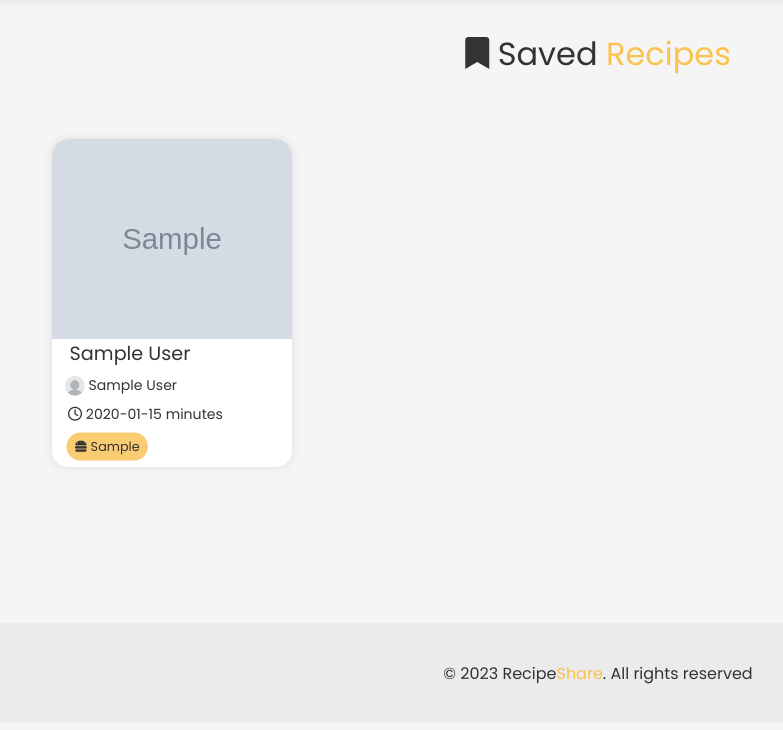
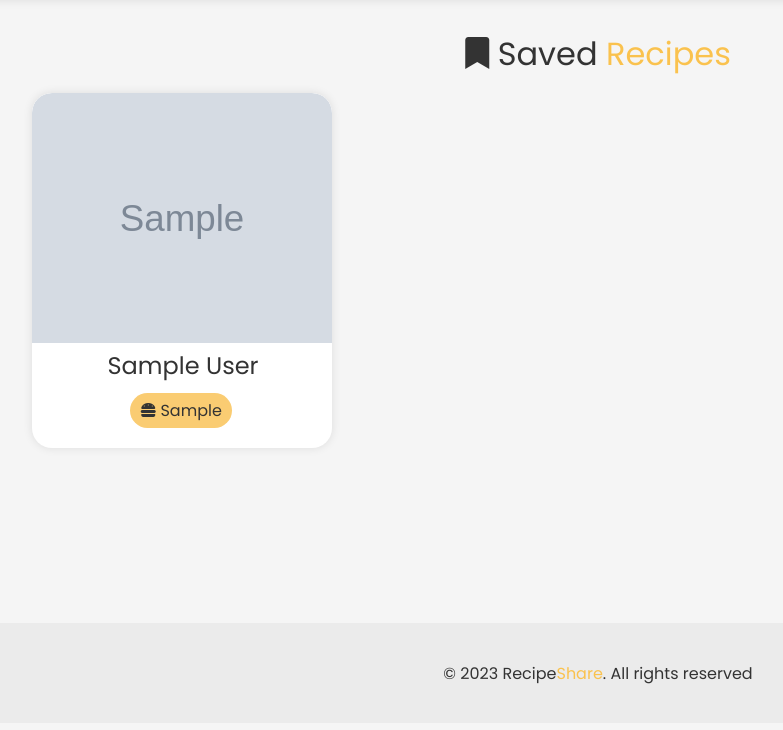
Before and after one commit to sandeepruttala/recipe-share, a Django app: page /saved in a window 1280 px wide. Shown: the part 70-800 px from the top of the page, without its empty margins (42-825 px from the left). Run offline with Django 4.2, Linux system fonts and the light colour scheme; a user stored in the database is signed in; tables that the repository leaves empty hold one stand-in row (values such as "Sample post"); grey boxes marked "Sample" are stand-in pictures.

Commit message:
minor ui changes

```diff
--- a/main/templates/planner.html
+++ b/main/templates/planner.html
@@ -211,6 +211,11 @@
             border-radius: 20px;
             object-fit: cover;
             overflow: hidden;
+        }
+        .meal-image img{
+            height: 100%;
+            width: 100%;
+            object-fit: cover;
         }
         .meal-link{
             height: 10%;
--- a/main/templates/profile_page.html
+++ b/main/templates/profile_page.html
@@ -218,7 +218,7 @@
       .posts{
             display: flex;
             justify-content: left;
-            align-items: center;
+            /* align-items: center; */
             flex-wrap: wrap;
             width: 60%;
             background-color: #fff;
--- a/main/templates/saved.html
+++ b/main/templates/saved.html
@@ -161,7 +161,7 @@
         .posts{
             display: flex;
             justify-content: left;
-            align-items: center;
+            /* align-items: center; */
             flex-wrap: wrap;
             width: 90%;
             /* background-color: #fff; */
@@ -176,13 +176,14 @@
         .post{
             background-color: #fff;
             width: 300px;
-            height: 410px;
+            /* height: 410px; */
+            height: fit-content;
             box-shadow: 0 0 10px rgba(0, 0, 0, 0.1);
-            /* padding: 10px 20px; */
+            padding-bottom: 20px;
+            margin: 10px;
             border-radius: 20px;
             cursor: pointer;
             transition: all ease 0.3s;
-            scale: 0.8;
             overflow: scroll;
         }
         .post:hover{
@@ -194,11 +195,12 @@
             height: 250px;
             object-fit: cover;
             border-radius: 20px 20px 0 0;
+            margin-bottom: 5px;
         }
         .post .post-info{
             display: flex;
             flex-direction: column;
-            align-items: left;
+            align-items: center;
             padding: 0 20px;
             /* margin-bottom: 10px; */
         }
@@ -207,21 +209,6 @@
             font-weight: 500;
             margin-left: 2px;
             color: #333;
-            margin-bottom: 10px;
-        }
-        .post-info .author-details{
-            display: flex;
-            align-items: center;
-            font-size: 1.1rem;
-            margin-bottom: 10px;
-        }
-        .post-info .author-details img{
-            margin-left: -4px;
-        }
-        .post-info .time{
-            display: flex;
-            align-items: center;
-            font-size: 1.1rem;
             margin-bottom: 10px;
         }
         .type{
@@ -298,17 +285,13 @@
                     <img class="recipe-image" src="${element.recipe_image}" alt="recipe-image">
                     <div class="post-info">
                         <h3>${element.recipe_name}</h3>
-                        <div class="author-details">
-                            <img src="{% static 'images/profile.png'%}" width="25px" height="25px" style="border-radius:50%;">&nbsp;${element.user_first_name} ${element.user_last_name}
-                        </div>
-                        <div class="time">
-                            <i class="fa-regular fa-clock"></i>&nbsp;${element.recipe_time} minutes
-                        </div>
+
                         <div class="type">
                             <i class="fa-solid fa-burger"></i>&nbsp;${element.recipe_type}
                         </div>
-                    </div>
-                    </div>
+                        </div>
+                        </div>
+                        </a>
                 `;
                         });
                         document.querySelector('.posts').innerHTML += post;
```
